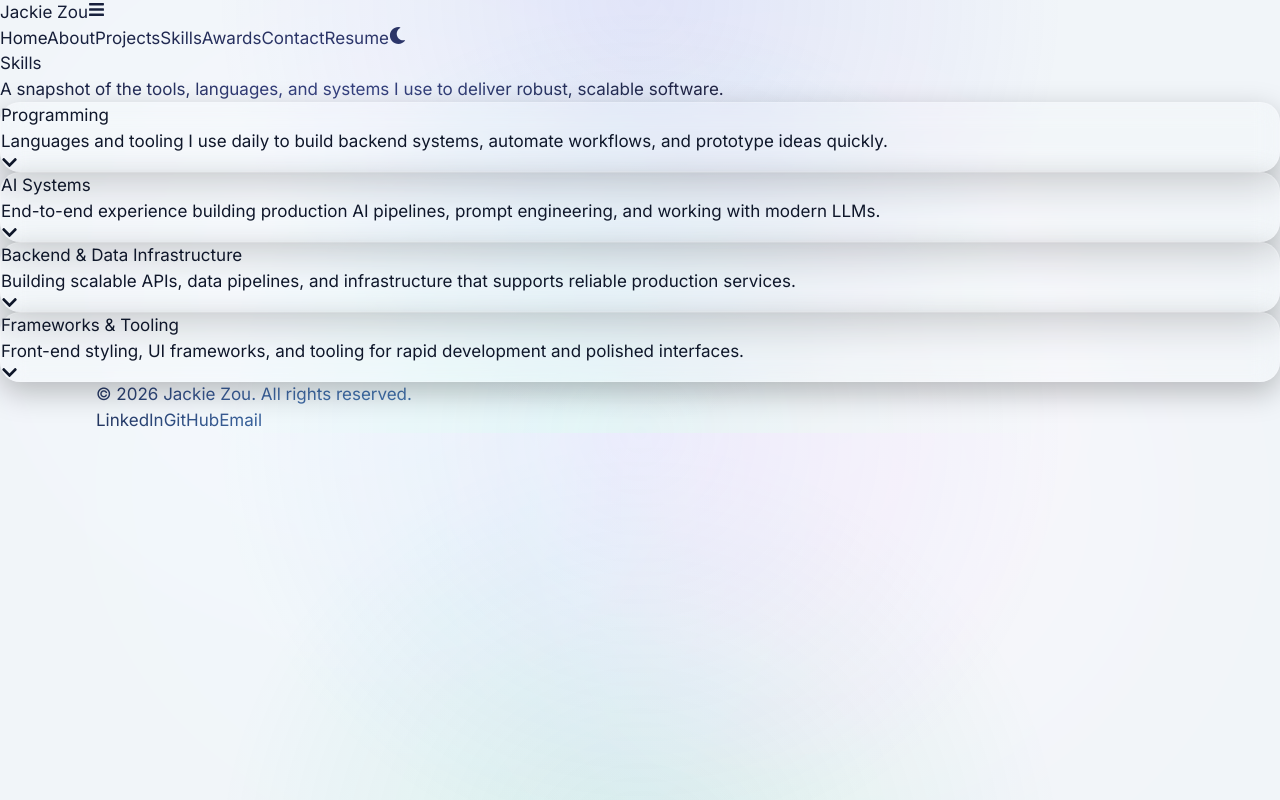
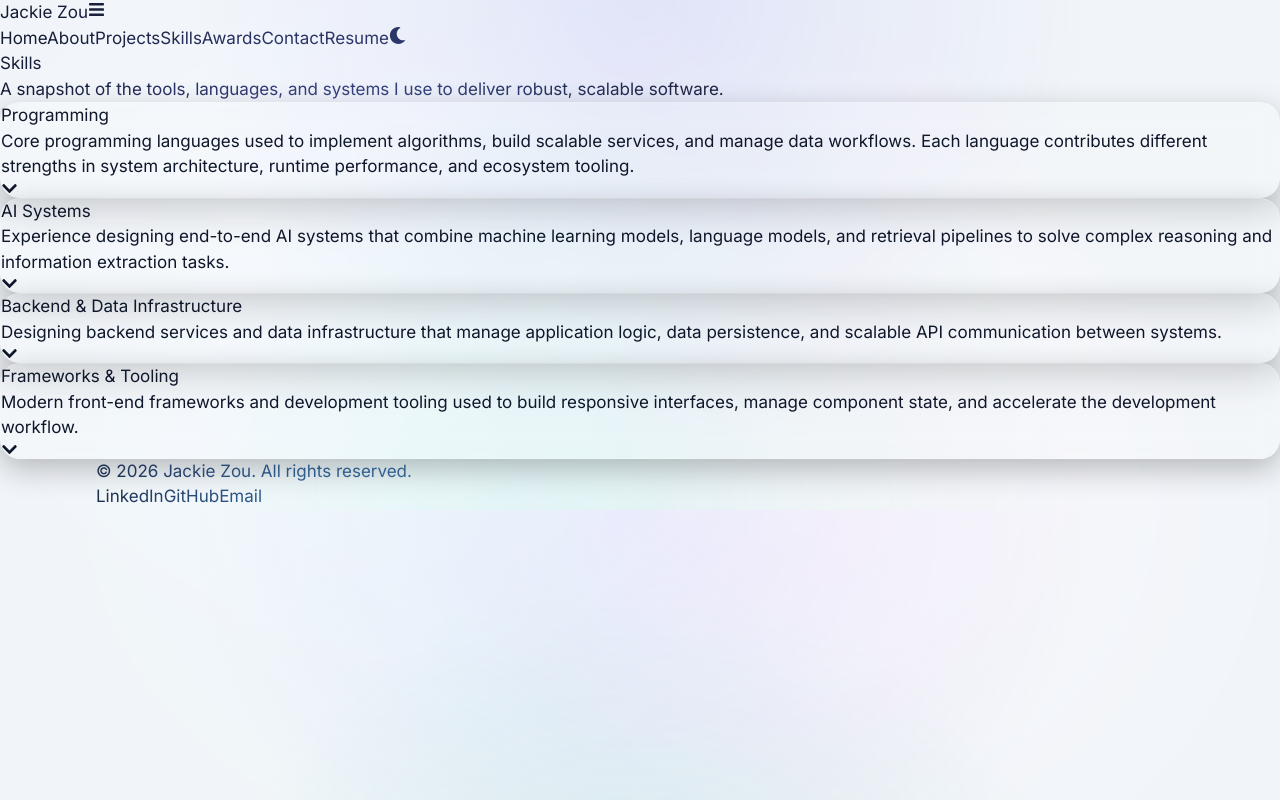
Before and after one commit to CadenzaMyFavourite/jackie-portfolio, a React (Vite) app: page /skills in a window 1280 px wide. Built offline with nearby package versions, Linux system fonts and the light colour scheme; the HTML template or start-up script is replaced by a standard one.

Commit message:
version 1.3

```diff
--- a/src/components/SkillCard.jsx
+++ b/src/components/SkillCard.jsx
@@ -19,12 +19,13 @@ export default function SkillCard({ title, description, items }) {
       viewport={{ once: true, amount: 0.4 }}
       className="w-full"
     >
-      <GlassCard
-        className="cursor-pointer"
-        onClick={() => setExpanded((prev) => !prev)}
-        aria-expanded={expanded}
-      >
-        <div className="flex items-start justify-between gap-4">
+      <GlassCard className="cursor-default">
+        <div
+          className="flex items-start justify-between gap-4 cursor-pointer"
+          role="button"
+          onClick={() => setExpanded((prev) => !prev)}
+          aria-expanded={expanded}
+        >
           <div>
             <h3 className="text-xl font-semibold mb-2 text-slate-900 dark:text-white">{title}</h3>
             <p className="text-sm text-slate-600 dark:text-white/80">{description}</p>
--- a/src/data/skills.js
+++ b/src/data/skills.js
@@ -2,93 +2,113 @@ export const skillCategories = [
   {
     title: 'Programming',
     description:
-      'Languages and tooling I use daily to build backend systems, automate workflows, and prototype ideas quickly.',
+      'Core programming languages used to implement algorithms, build scalable services, and manage data workflows. Each language contributes different strengths in system architecture, runtime performance, and ecosystem tooling.',
     items: [
       {
         name: 'Python (Advanced)',
-        description: 'Building automation, backend services, and ML workflows with strong typing and clean architecture.'
+        description:
+          'Used to build automation pipelines, backend services, and ML workflows. Python executes interpreted bytecode through the CPython runtime and integrates with extensive libraries (NumPy, Pandas, FastAPI). Typical workflow involves data ingestion, transformation pipelines, model execution, and API exposure through web frameworks.'
       },
       {
         name: 'TypeScript',
-        description: 'Typed front-end and back-end code that scales with fewer runtime errors and better editor support.'
+        description:
+          'A statically typed superset of JavaScript compiled into JavaScript before execution in the browser or Node.js runtime. TypeScript introduces compile-time type checking, interfaces, and generics, enabling safer large-scale codebases and improved maintainability for front-end and server-side applications.'
       },
       {
         name: 'Java',
-        description: 'Enterprise-grade systems and JVM tooling, especially for data processing and microservices.'
+        description:
+          'Object-oriented programming language compiled into JVM bytecode and executed within the Java Virtual Machine. Its runtime environment manages memory via garbage collection and supports multithreading, making it well suited for enterprise systems, backend services, and scalable distributed architectures.'
       },
       {
         name: 'C++',
-        description: 'Performance-critical systems and algorithms, especially when low latency matters.'
+        description:
+          'Compiled systems programming language offering direct memory management and fine-grained performance control. Programs are compiled to native machine code, enabling high-performance algorithms, real-time systems, and latency-sensitive applications such as simulations or optimized data processing.'
       },
       {
         name: 'SQL',
-        description: 'Writing optimized queries, schema design, and data modeling for reliable storage.'
+        description:
+          'Declarative query language used to interact with relational databases. SQL operates through structured queries that define how data is filtered, joined, aggregated, and stored. Typical workflows include schema design, indexing strategies, and optimized queries that reduce query execution time and improve database performance.'
       }
     ]
   },
   {
     title: 'AI Systems',
-    description: 'End-to-end experience building production AI pipelines, prompt engineering, and working with modern LLMs.',
+    description:
+      'Experience designing end-to-end AI systems that combine machine learning models, language models, and retrieval pipelines to solve complex reasoning and information extraction tasks.',
     items: [
       {
         name: 'LLMs (OpenAI, Azure)',
-        description: 'Deploying and tuning large language models for practical products and research prototypes.'
+        description:
+          'Large language models based on transformer architectures trained on massive text corpora. They process tokenized text inputs, compute contextual embeddings through attention mechanisms, and generate responses through probabilistic token prediction. In production systems they are integrated via APIs for reasoning, summarization, and automation.'
       },
       {
         name: 'LangChain / LangGraph',
-        description: 'Building modular prompt flows, agents, and retrieval-augmented generation systems.'
+        description:
+          'Frameworks for orchestrating LLM workflows by connecting prompts, tools, memory systems, and external APIs. LangChain structures pipelines as modular chains, while LangGraph represents workflows as stateful graphs where nodes represent reasoning steps and edges control execution flow.'
       },
       {
         name: 'RAG pipelines & agents',
-        description: 'Designing vector search + LLM systems for accurate and up-to-date knowledge access.'
+        description:
+          'Retrieval-Augmented Generation systems combine vector search with LLM reasoning. Documents are embedded into vector representations, stored in a vector database, retrieved through similarity search, and injected into model prompts to ensure responses are grounded in relevant external knowledge.'
       },
       {
         name: 'Prompt engineering',
-        description: 'Iterating prompts for reliability, clarity, and safety across different domains.'
+        description:
+          'Designing structured input prompts that guide LLM reasoning. Techniques include role prompting, chain-of-thought reasoning, system instructions, and structured outputs to improve reliability, reduce hallucinations, and maintain consistent responses across different model deployments.'
       }
     ]
   },
   {
     title: 'Backend & Data Infrastructure',
-    description: 'Building scalable APIs, data pipelines, and infrastructure that supports reliable production services.',
+    description:
+      'Designing backend services and data infrastructure that manage application logic, data persistence, and scalable API communication between systems.',
     items: [
       {
         name: 'FastAPI, Flask, REST API design',
-        description: 'Creating clean, documented APIs with auto-generated docs and consistent versioning.'
+        description:
+          'Frameworks used to expose backend functionality through HTTP endpoints. Requests are received, validated through schemas, processed by service-layer logic, and responses returned as structured JSON. FastAPI additionally leverages asynchronous execution and automatic OpenAPI documentation generation.'
       },
       {
         name: 'Async programming & service architecture',
-        description: 'Event-driven, non-blocking systems that scale under load while remaining maintainable.'
+        description:
+          'Event-driven programming model allowing applications to handle multiple concurrent operations without blocking threads. Using async/await patterns, services can process I/O-bound operations such as database queries or API calls efficiently while maintaining scalable microservice architectures.'
       },
       {
         name: 'PostgreSQL, query optimization',
-        description: 'Schema design, indices, and performance tuning to keep data access fast and reliable.'
+        description:
+          'Relational database system using structured schemas and ACID-compliant transactions. Query optimization involves indexing strategies, query planning, normalization of data models, and efficient joins to ensure reliable performance under large data workloads.'
       },
       {
         name: 'Vector DBs (Chroma, Pinecone)',
-        description: 'Building semantic search and retrieval systems to surface relevant information.'
+        description:
+          'Databases optimized for high-dimensional vector storage and similarity search. Text or images are embedded into numerical vectors, indexed through approximate nearest neighbor algorithms, and retrieved by semantic similarity rather than exact keyword matching.'
       }
     ]
   },
   {
     title: 'Frameworks & Tooling',
-    description: 'Front-end styling, UI frameworks, and tooling for rapid development and polished interfaces.',
+    description:
+      'Modern front-end frameworks and development tooling used to build responsive interfaces, manage component state, and accelerate the development workflow.',
     items: [
       {
         name: 'Tailwind CSS',
-        description: 'Utility-first styling with responsive, accessible components and a consistent design system.'
+        description:
+          'Utility-first CSS framework that applies styling through composable class names. Instead of writing separate CSS rules, developers build layouts directly in markup using predefined design tokens for spacing, color, typography, and responsive breakpoints.'
       },
       {
         name: 'React',
-        description: 'Building interactive UI with state-driven rendering and reusable components.'
+        description:
+          'Component-based UI library that renders views using a virtual DOM. Changes in application state trigger reconciliation where React computes minimal DOM updates, improving performance and enabling modular, reusable interface components.'
       },
       {
         name: 'Framer Motion',
-        description: 'Adding motion to UIs for delightful, smooth experiences without sacrificing performance.'
+        description:
+          'Animation library for React that uses declarative motion components to define transitions, gestures, and physics-based animations. It integrates with React’s component lifecycle to create smooth UI motion without manual animation management.'
       },
       {
         name: 'Vite',
-        description: 'Fast dev server and build tooling that keeps iteration cycles short.'
+        description:
+          'Modern frontend build tool that serves modules using native ES modules during development and bundles optimized production builds with Rollup. It enables extremely fast startup times and instant hot module replacement during development.'
       }
     ]
   }
```
Also changed, not shown: 4 other files (tests, documents, lock files or other folders).
